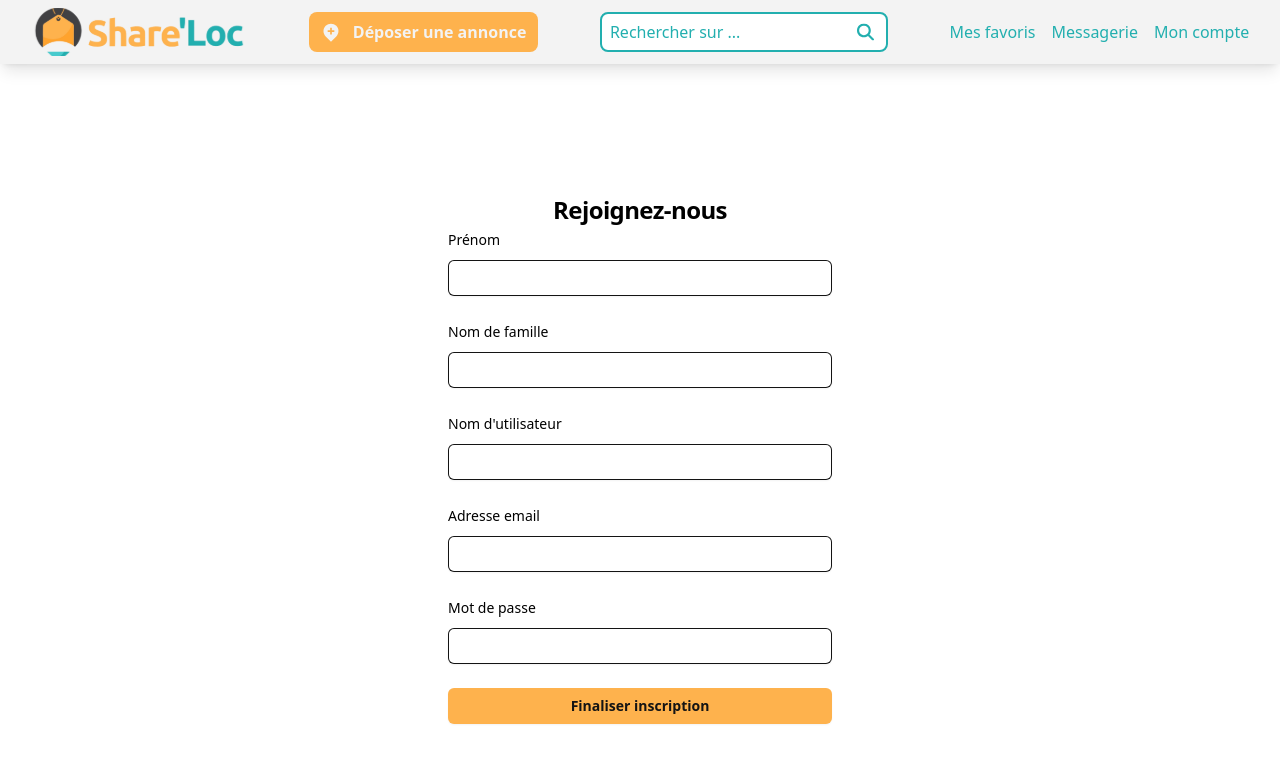
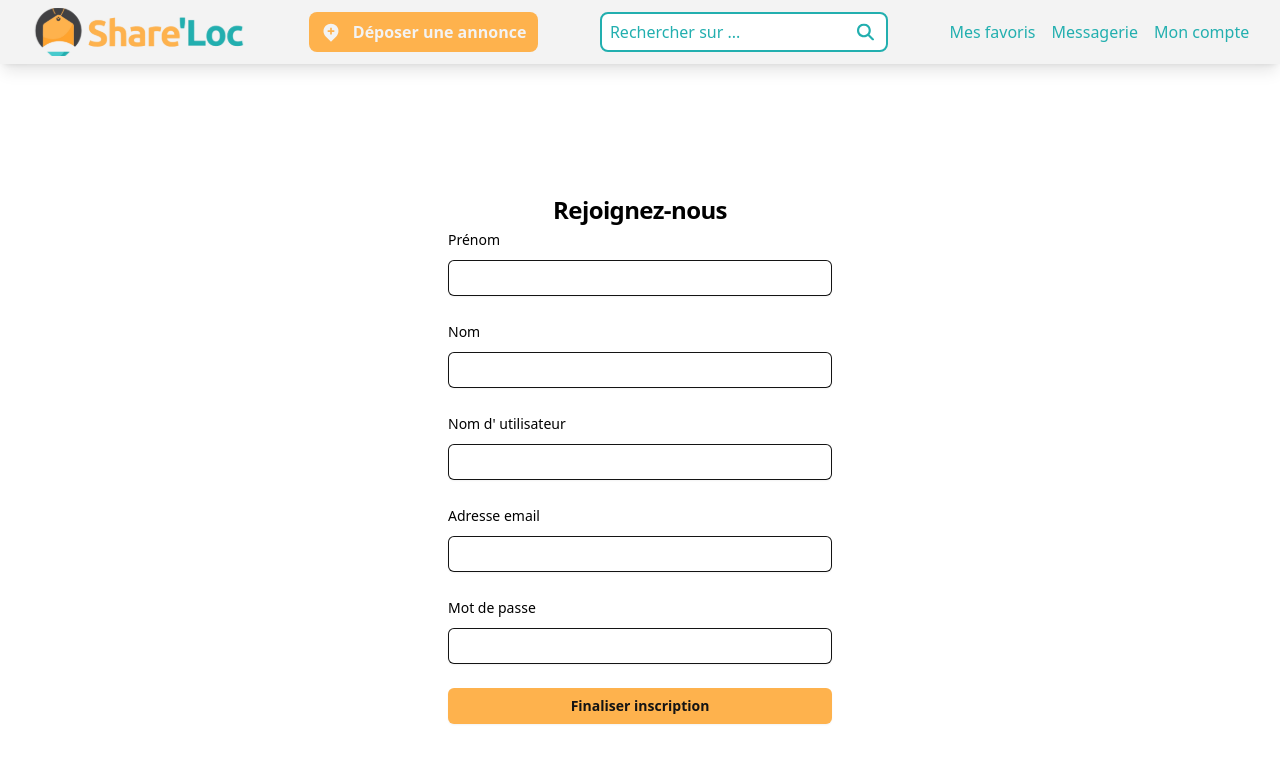
Before and after one commit to Share-loc/website-frontend, a React (Vite) app: page /register in a window 1280 px wide. Shown: the top 762 px of the page. Built offline with nearby package versions, Linux system fonts and the light colour scheme.

Commit message:
fix: componentize inputs

```diff
--- /dev/null
+++ b/src/components/Input.tsx
@@ -0,0 +1,32 @@
+interface InputProps {
+    children?: React.ReactNode
+    label: string
+    id: string
+    name: string
+    type: string
+    autoComplete?: string
+    required: boolean
+}
+
+const Input = ({ children, label, id, name, type, autoComplete, required = true }: InputProps) => {
+  return (
+            <div>
+                <label htmlFor="email" className="block text-sm font-medium leading-6 text-gray-900">
+                    { label }
+                </label>
+                {children}
+                <div className="mt-2">
+                    <input
+                    id={ id }
+                    name={ name }
+                    type={ type }
+                    autoComplete={ autoComplete }
+                    {...required && { required }}
+                    className="block w-full rounded-md border-0 py-1.5 text-black shadow-sm ring-1 ring-inset ring-black placeholder:text-black focus:ring-2 focus:ring-inset focus:ring-blue sm:text-sm sm:leading-6"
+                    />
+                </div>
+            </div>
+  )
+}
+
+export default Input
--- a/src/pages/RegisterPage.tsx
+++ b/src/pages/RegisterPage.tsx
@@ -1,3 +1,5 @@
+import Input from '../components/Input'
+
 const RegisterPage = () => {
   return (
     <div className="flex flex-col justify-center items-center">
@@ -10,89 +12,47 @@ const RegisterPage = () => {
 
         <div className="sm:mx-auto sm:w-full sm:max-w-sm">
           <form className="space-y-6" action="#" method="POST">
-          <div>
-              <label htmlFor="name" className="block text-sm font-medium leading-6 text-gray-900">
-                Prénom
-              </label>
-              <div className="mt-2">
-                <input
-                  id="firstname"
-                  name="firstname"
-                  type="text"
+            <Input
+              label='Prénom'
+              id='firstname'
+              name='firstname'
+              type='text'
               required
-                  className="block w-full rounded-md border-0 py-1.5 text-black shadow-sm ring-1 ring-inset ring-black placeholder:text-black focus:ring-2 focus:ring-inset focus:ring-blue sm:text-sm sm:leading-6"
             />
-              </div>
-            </div>
 
-            <div>
-              <label htmlFor="name" className="block text-sm font-medium leading-6 text-gray-900">
-                Nom de famille
-              </label>
-              <div className="mt-2">
-                <input
-                  id="lastname"
-                  name="lastname"
-                  type="text"
+            <Input
+              label='Nom'
+              id='lastname'
+              name='lastname'
+              type='text'
               required
-                  className="block w-full rounded-md border-0 py-1.5 text-black shadow-sm ring-1 ring-inset ring-black placeholder:text-black focus:ring-2 focus:ring-inset focus:ring-blue sm:text-sm sm:leading-6"
             />
-              </div>
-            </div>
 
-            <div>
-              <label htmlFor="name" className="block text-sm font-medium leading-6 text-gray-900">
-                Nom d'utilisateur
-              </label>
-              <div className="mt-2">
-                <input
-                  id="username"
-                  name="username"
-                  type="text"
+            <Input
+              label="Nom d' utilisateur"
+              id='username'
+              name='username'
+              type='text'
               required
-                  className="block w-full rounded-md border-0 py-1.5 text-black shadow-sm ring-1 ring-inset ring-black placeholder:text-black focus:ring-2 focus:ring-inset focus:ring-blue sm:text-sm sm:leading-6"
             />
-              </div>
-            </div>
 
-            <div>
-              <label htmlFor="email" className="block text-sm font-medium leading-6 text-gray-900">
-                Adresse email
-              </label>
-              <div className="mt-2">
-                <input
-                  id="email"
-                  name="email"
-                  type="email"
-                  autoComplete="email"
+            <Input
+              label='Adresse email'
+              id='email'
+              name='email'
+              type='email'
+              autoComplete='email'
               required
-                  className="block w-full rounded-md border-0 py-1.5 text-black shadow-sm ring-1 ring-inset ring-black placeholder:text-black focus:ring-2 focus:ring-inset focus:ring-blue sm:text-sm sm:leading-6"
             />
-              </div>
-            </div>
 
-            <div>
-              <div className="flex items-center justify-between">
-                <label htmlFor="password" className="block text-sm font-medium leading-6 text-gray-900">
-                  Mot de passe
-                </label>
-                {/* <div className="text-sm">
-                  <a href="#" className="font-semibold text-orange-100 hover:text-orange-200 duration-300 ease-out">
-                    Mot de passe oublié ?
-                  </a>
-                </div> */}
-              </div>
-              <div className="mt-2">
-                <input
-                  id="password"
-                  name="password"
-                  type="password"
-                  autoComplete="current-password"
+            <Input
+              label='Mot de passe'
+              id='password'
+              name='password'
+              type='password'
+              autoComplete='current-password'
               required
-                  className="block w-full rounded-md border-0 py-1.5 text-black shadow-sm ring-1 ring-inset ring-black placeholder:text-black focus:ring-2 focus:ring-inset focus:ring-blue sm:text-sm sm:leading-6"
             />
-              </div>
-            </div>
 
             <div>
               <button
```
Lines whose indentation alone changed are shown as unchanged.
